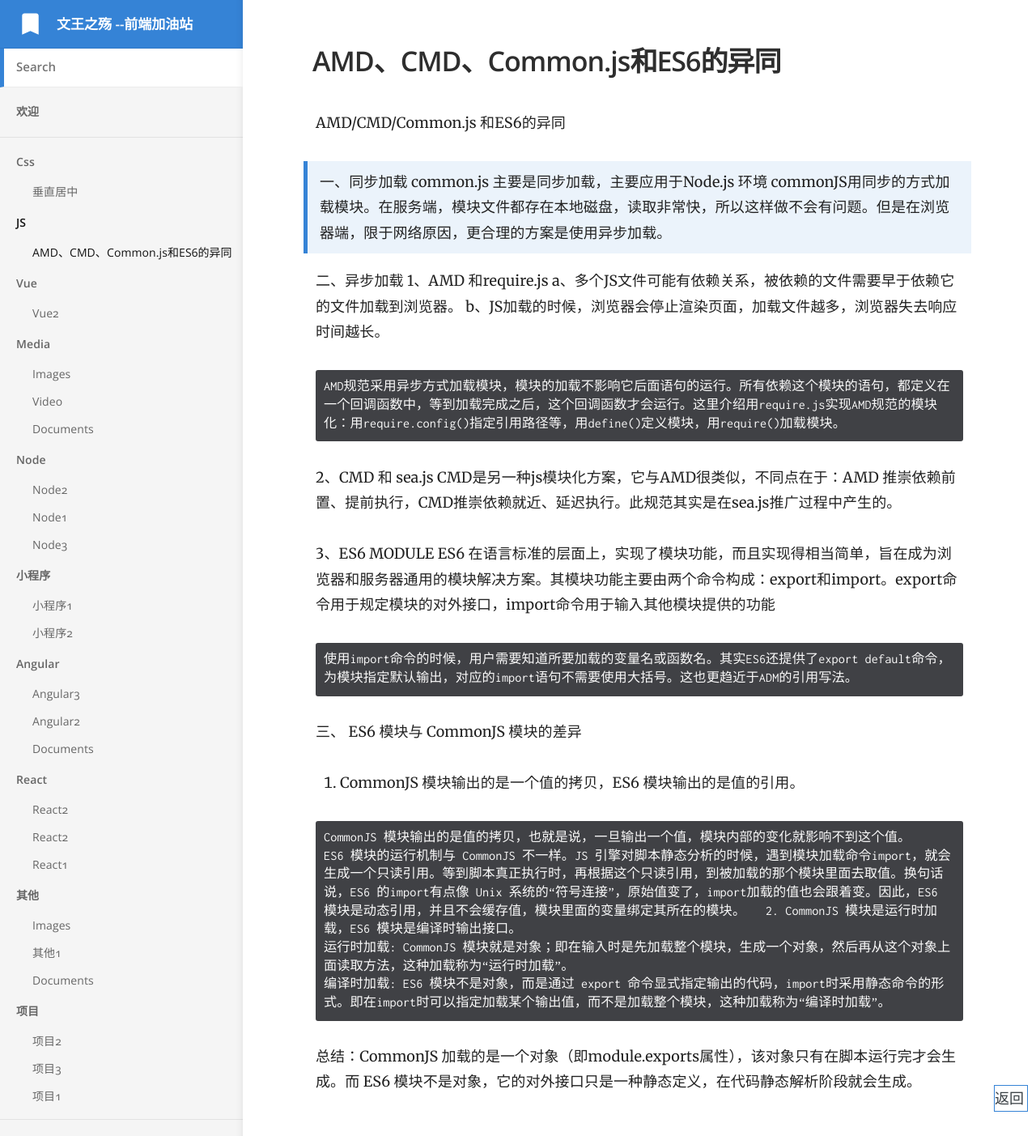
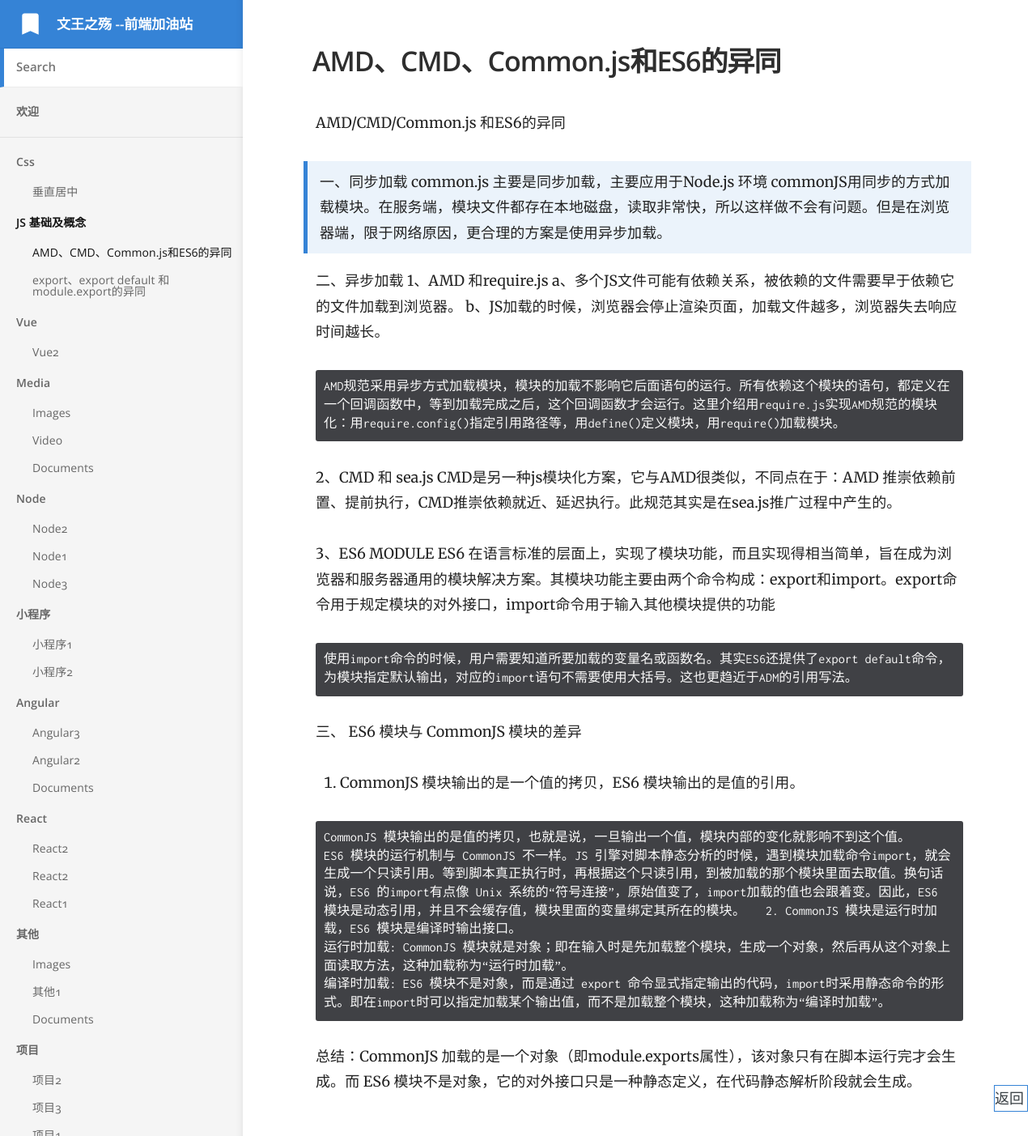
Before and after one commit to wenwangzhishang/web-Knowledge, a Jekyll site: the page built from _docs/B_Js/AMD_CMD.md, in a window 1280 px wide. Shown: the whole page at 81% size. Built offline with Jekyll 4.4.1, drawn with Linux system fonts in a browser that asks for light colours.

Commit message:
es6 export

```diff
--- a/_docs/B_Js/AMD_CMD.md
+++ b/_docs/B_Js/AMD_CMD.md
@@ -1,6 +1,6 @@
 ---
 title: AMD、CMD、Common.js和ES6的异同
-category: JS
+category: JS 基础及概念
 order: 1
 ---
 
--- /dev/null
+++ b/_docs/B_Js/es6_export.md
@@ -0,0 +1,9 @@
+---
+title: export、export default 和 module.export的异同
+category: JS 基础及概念
+order: 2
+---
+
+export、export default 和 module.export的异同
+
+>
```
